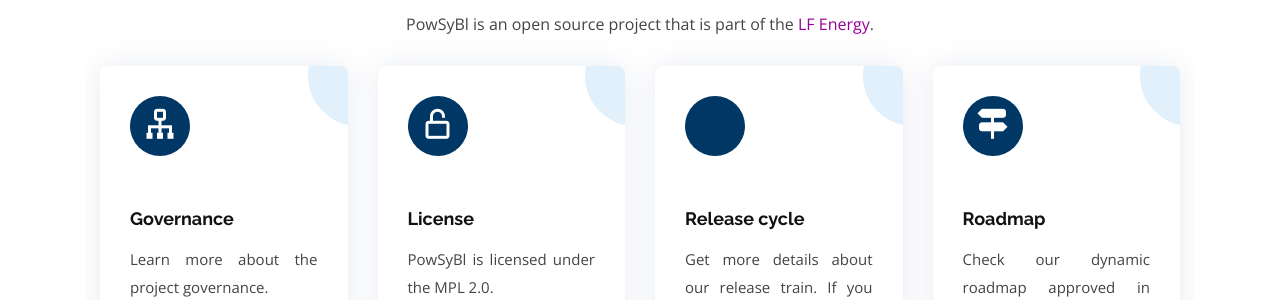
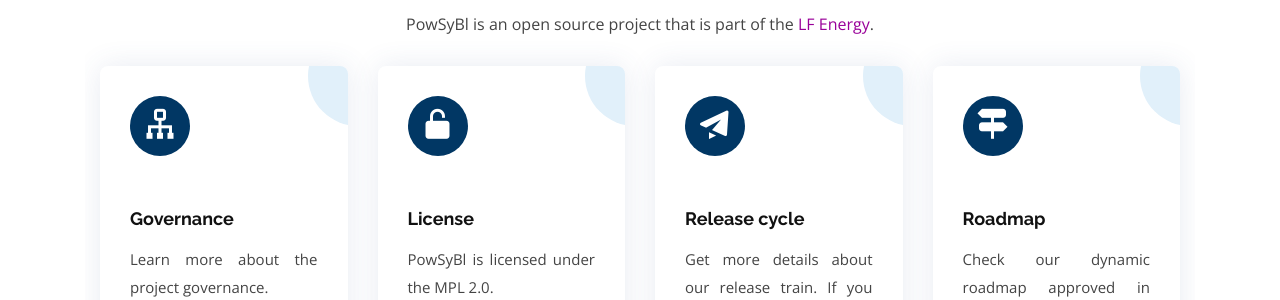
Before and after one commit to powsybl/powsybl.github.io, a Jekyll site: the page built from pages/project/index.html, in a window 1280 px wide. Shown: the part 378-678 px from the top of the page. Built offline with Jekyll 4.4.1, drawn with Linux system fonts in a browser that asks for light colours.

Commit message:
Change icons for solid ones
Signed-off-by: Sophie Frasnedo <sophie.frasnedo@rte-france.com>

```diff
--- a/pages/project/index.html
+++ b/pages/project/index.html
@@ -31,7 +31,7 @@
             <div class="col-md-3 col-lg-3 d-flex align-items-stretch mb-5 mb-lg-0">
                 <div class="icon-box">
                     <a href="license.html">
-                        <div class="icon"><i class="bx bx-lock-open-alt"></i></div>
+                        <div class="icon"><i class="bx bxs-lock-open-alt"></i></div>
                         <h4 class="title">License</h4>
                     </a>
                     <p class="description">
@@ -43,7 +43,7 @@
             <div class="col-md-3 col-lg-3 d-flex align-items-stretch mb-5 mb-lg-0">
                 <div class="icon-box">
                     <a href="https://powsybl.readthedocs.io/en/latest/releasetrain.html" target="_blank">
-                        <div class="icon"><i class="bx bx-paper-plane"></i></div>
+                        <div class="icon"><i class="bx bxs-paper-plane"></i></div>
                         <h4 class="title">Release cycle</h4>
                     </a>
                     <p class="description">
```
